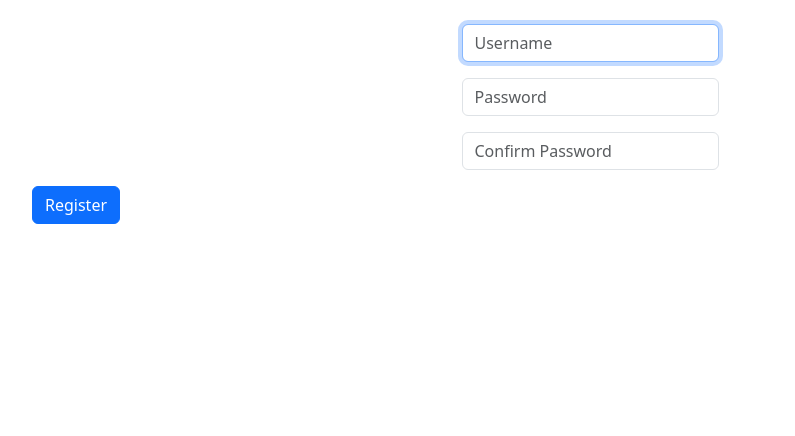
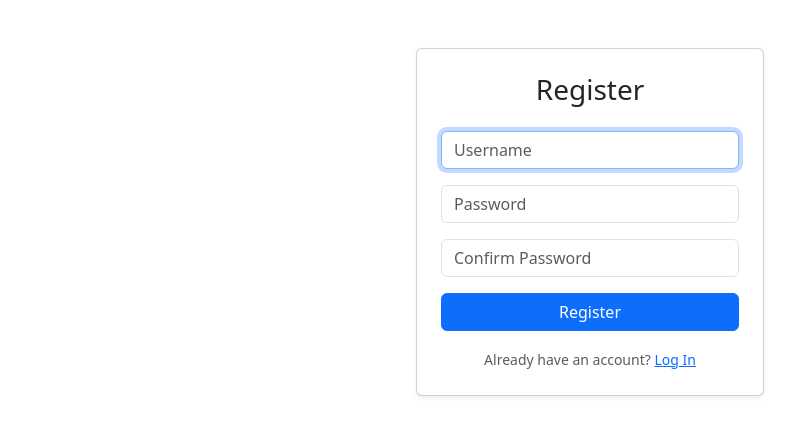
Before and after one commit to happy981986/group-expense-splitter, a Flask app: page /register in a window 1280 px wide. Shown: the part 56-492 px from the top of the page, without its empty margins (50-845 px from the left). Run offline with Flask 3, Linux system fonts and the light colour scheme; some libraries are stand-ins or nearby versions.

Commit message:
Refactor registration form layout and structure

```diff
--- a/templates/register.html
+++ b/templates/register.html
@@ -5,17 +5,36 @@
 {% endblock %}
 
 {% block main %}
-    <form action="{{ url_for('register')}}" method="post">
+<div class="container mt-5">
+    <div class="row justify-content-center">
+        <div class="col-md-6 col-lg-4">
+            <div class="card shadow-sm">
+                <div class="card-body p-4">
+                    <h3 class="card-title text-center mb-4">Register</h3>
+
+                    <form action="/register" method="post">
                         <div class="mb-3">
-            <input autocomplete="off" autofocus class="form-control mx-auto w-auto" name="username" placeholder="Username" type="text">
+                            <input autocomplete="off" autofocus class="form-control" name="username" placeholder="Username" type="text" required>
                         </div>
                         <div class="mb-3">
-            <input class="form-control mx-auto w-auto" name="password" placeholder="Password" type="password">
+                            <input class="form-control" name="password" placeholder="Password" type="password" required>
                         </div>
                         <div class="mb-3">
-            <input class="form-control mx-auto w-auto" name="confirmation" placeholder="Confirm Password" type="password">
+                            <input class="form-control" name="confirmation" placeholder="Confirm Password" type="password" required>
                         </div>
 
+                        <!-- Submit button placed inside the container & card -->
+                        <div class="d-grid gap-2">
                             <button class="btn btn-primary" type="submit">Register</button>
+                        </div>
                     </form>
+
+                    <div class="text-center mt-3">
+                        <small class="text-muted">Already have an account? <a href="/login">Log In</a></small>
+                    </div>
+                </div>
+            </div>
+        </div>
+    </div>
+</div>
 {% endblock %}
```
Lines whose indentation alone changed are shown as unchanged.
